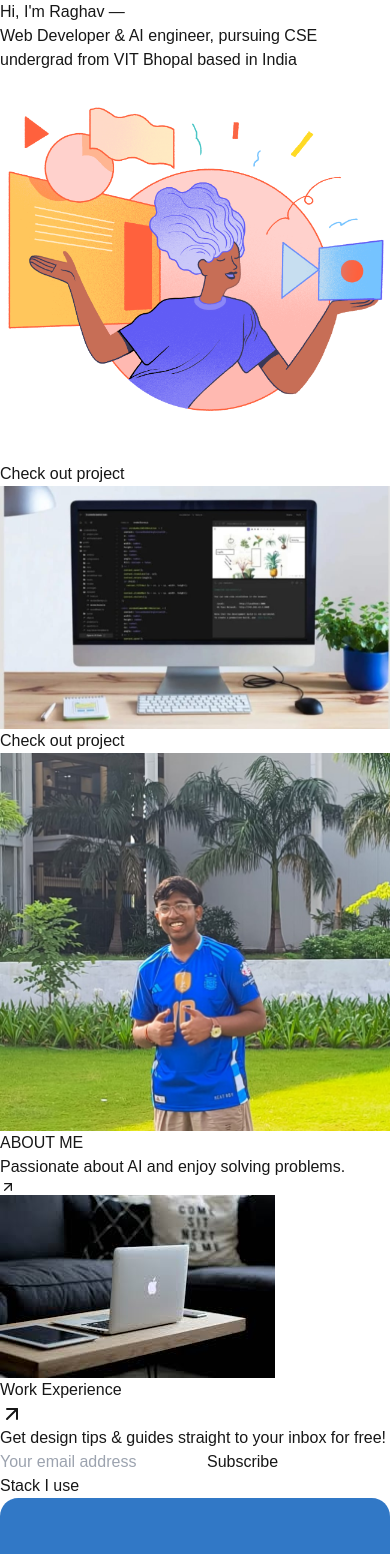
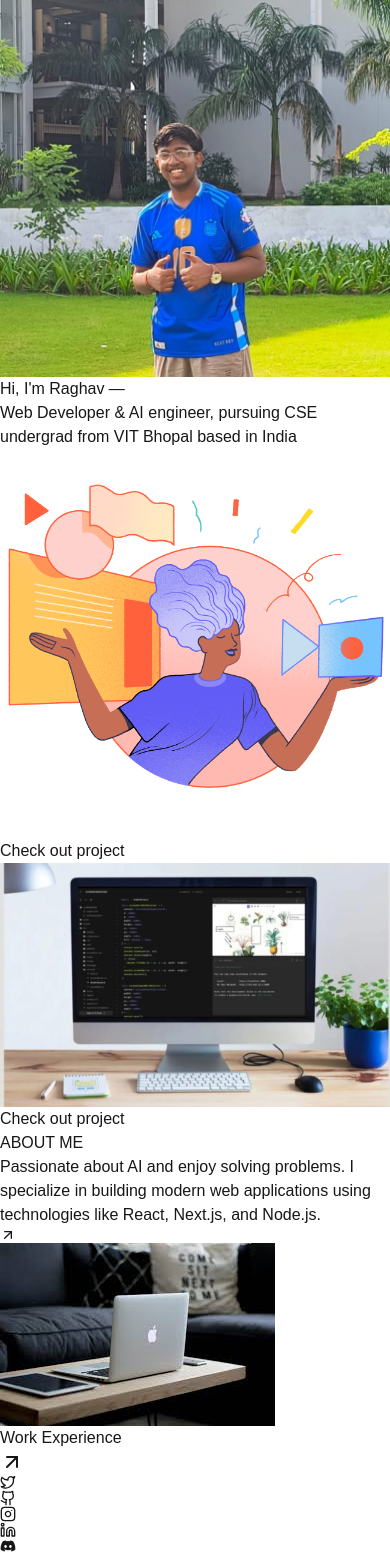
Before and after one commit to raghav3615/my-portfolio, a Next.js app: page / in a window 390 px wide. Shown: the top 1554 px of the page. Built offline with nearby package versions, Linux system fonts and the light colour scheme.

Commit message:
updated grid design

```diff
--- a/src/components/BentoGrid.tsx
+++ b/src/components/BentoGrid.tsx
@@ -86,12 +86,26 @@ const BentoGrid = () => {
                     <div className="grid grid-cols-4 md:grid-cols-12 gap-2 md:gap-3">
                         {/* Intro Card */}
                         <div className={`${cardBg} p-4 md:p-6 rounded-2xl col-span-4 md:col-span-6 transition-colors duration-200`}>
+                            <div className="flex items-center gap-4">
+                                {/* Profile Image */}
+                                <div className="w-16 h-16 md:w-20 md:h-20 rounded-full overflow-hidden flex-shrink-0">
+                                    <img
+                                        src="dp1.jpg"
+                                        alt="Profile"
+                                        className="w-full h-full object-cover"
+                                    />
+                                </div>
+
+                                {/* Intro Text */}
+                                <div>
                                     <h1 className={`text-lg md:text-xl ${textColor} font-normal mb-2`}>Hi, I'm Raghav —</h1>
                                     <p className={`${mutedText} text-sm md:text-base`}>
                                         Web Developer & AI engineer, pursuing CSE undergrad from{' '}
                                         <a href="#" className="underline">VIT Bhopal</a>{' '}
                                         based in India
                                     </p>
+                                </div>
+                            </div>
                         </div>
 
                         {/* Project Previews - Stack on mobile */}
@@ -116,21 +130,14 @@ const BentoGrid = () => {
                             </div>
                         ))}
 
-                        {/* Profile Image */}
-                        <div className={`${cardBg} rounded-2xl col-span-4 md:col-span-3 aspect-square overflow-hidden transition-colors duration-200`}>
-                            <img
-                                src="dp1.jpg"
-                                alt="Profile"
-                                className="w-full h-full object-cover"
-                            />
-                        </div>
+
 
                         {/* About Section */}
-                        <Link href="/about" className="col-span-4 md:col-span-4">
+                        <Link href="/about" className="col-span-4 md:col-span-5">
                             <div className={`${cardBg} p-4 md:p-5 rounded-2xl h-full flex flex-col justify-between transition-colors duration-200 cursor-pointer hover:opacity-90`}>
                                 <div>
                                     <p className={`${mutedText} text-xs uppercase tracking-wider mb-3`}>ABOUT ME</p>
-                                    <p className={`${textColor} text-sm`}>Passionate about AI and enjoy solving problems.</p>
+                                    <p className={`${textColor} text-sm`}>Passionate about AI and enjoy solving problems. I specialize in building modern web applications using technologies like React, Next.js, and Node.js.</p>
                                 </div>
                                 <div className="flex justify-end">
                                     <ArrowUpRight className={mutedText} size={16} />
@@ -150,6 +157,26 @@ const BentoGrid = () => {
                                 <ArrowUpRight className={textColor} size={24} />
                             </div>
                         </Link>
+
+                        {/* Social Links Grid */}
+                        <div className="col-span-4 md:col-span-2 grid grid-cols-2 gap-2 md:gap-3">
+                            {[
+                                { icon: Twitter, link: "https://x.com/raghav_dadhich" },
+                                { icon: Github, link: "https://github.com/raghav3615" },
+                                { icon: Instagram, link: "https://www.instagram.com/itzraghavgod/" },
+                                { icon: Linkedin, link: "https://www.linkedin.com/in/raghavhere/" },
+                                { icon: Discord, link: "https://discord.com/users/ragzuss" },
+                                { icon: Mail, link: "mailto:dadhichraghav896@gmail.com" }
+                            ].map((social, index) => (
+                                <a
+                                    key={index}
+                                    href={social.link}
+                                    className={`${cardBg} rounded-lg p-2 flex items-center justify-center transition-colors duration-200 hover:opacity-80`}
+                                >
+                                    <social.icon size={16} className={mutedText} />
+                                </a>
+                            ))}
+                        </div>
 
                         {/* Newsletter */}
                         <div className={`${cardBg} p-4 md:p-5 rounded-2xl col-span-4 md:col-span-6 transition-colors duration-200`}>
@@ -209,25 +236,7 @@ const BentoGrid = () => {
                         </div>
                     </div>
 
-                    {/* Social Links Grid */}
-                    <div className="grid grid-cols-6 gap-2 md:gap-3 mt-2 md:mt-3">
-                        {[
-                            { icon: Twitter, link: "https://x.com/raghav_dadhich" },
-                            { icon: Github, link: "https://github.com/raghav3615" },
-                            { icon: Instagram, link: "https://www.instagram.com/itzraghavgod/" },
-                            { icon: Linkedin, link: "https://www.linkedin.com/in/raghavhere/" },
-                            { icon: Discord, link: "https://discord.com/users/ragzuss" },
-                            { icon: Mail, link: "mailto:dadhichraghav896@gmail.com" }
-                        ].map((social, index) => (
-                            <a
-                                key={index}
-                                href={social.link}
-                                className={`${cardBg} rounded-lg p-2 flex items-center justify-center transition-colors duration-200 hover:opacity-80`}
-                            >
-                                <social.icon size={16} className={mutedText} />
-                            </a>
-                        ))}
-                    </div>
+
                 </div>
             </div>
         </div>
```
Lines whose indentation alone changed are shown as unchanged.
